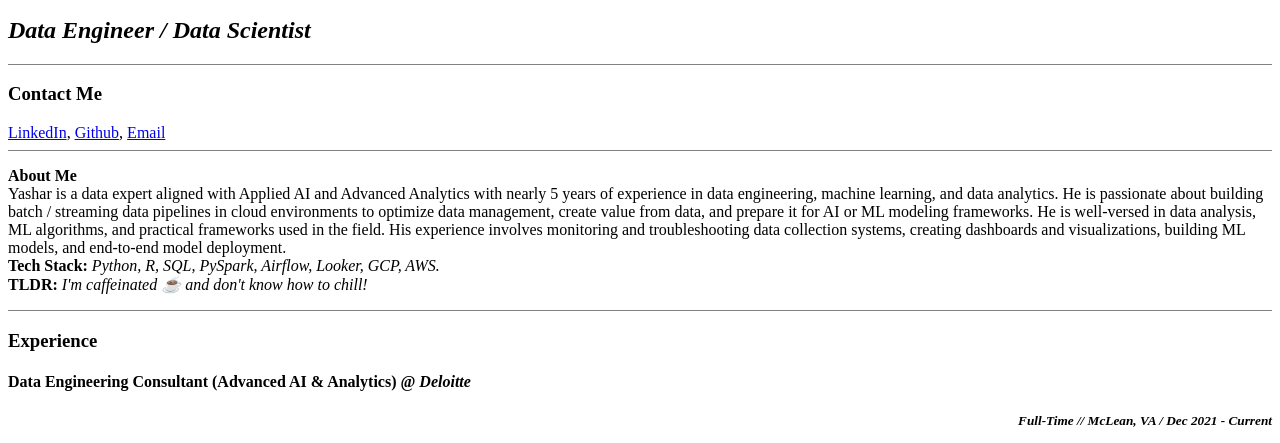
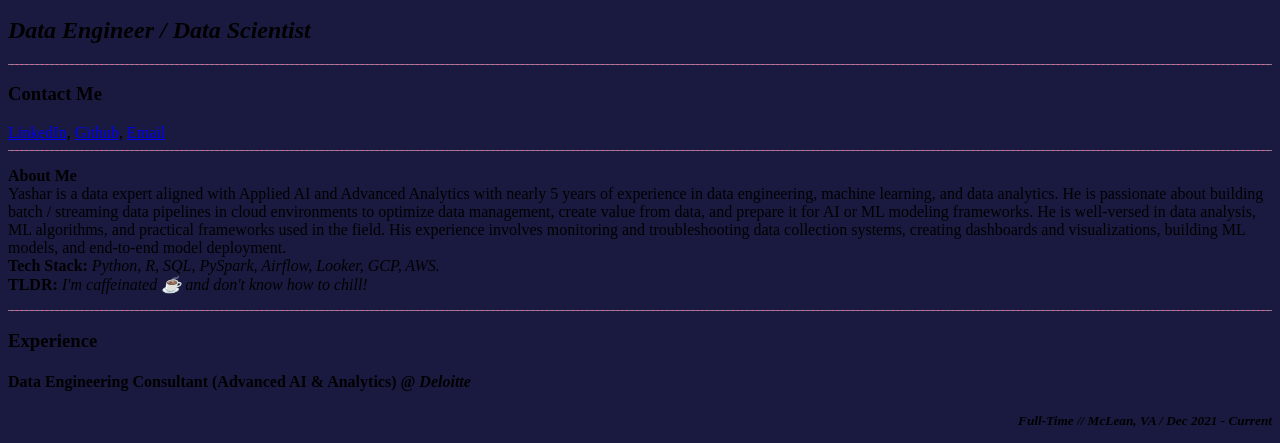
Before and after one commit to yasharmansouri/me, a plain HTML site: page index.html in a window 1280 px wide. Shown: the part 357-800 px from the top of the page. Drawn offline with Linux system fonts and the light colour scheme.

Commit message:
Add css color to body and lines

```diff
--- a/index.html
+++ b/index.html
@@ -9,6 +9,16 @@
     <meta name="author" content="Yashar Mansouri">
     <meta name="viewport" content="width=device-width, initial-scale=1.0">
     <title>🐼Yashar Mansouri's Personal Page</title>
+
+    <style>
+        body {
+            background-color: #1A1A40;
+        }
+        hr {
+            background-color: #FA58B6;
+            border-style: dashed;
+        }
+    </style>
 </head>
 
 <body>
```
